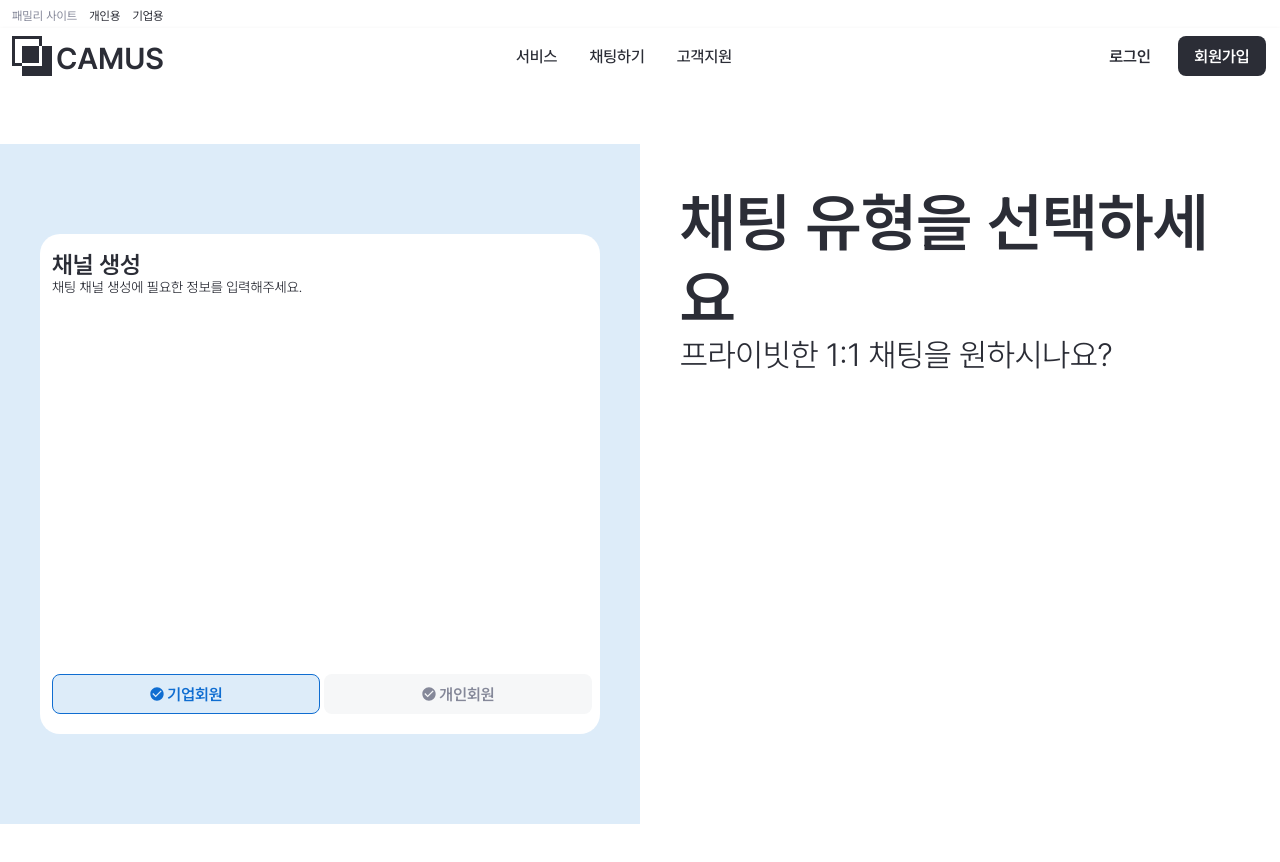
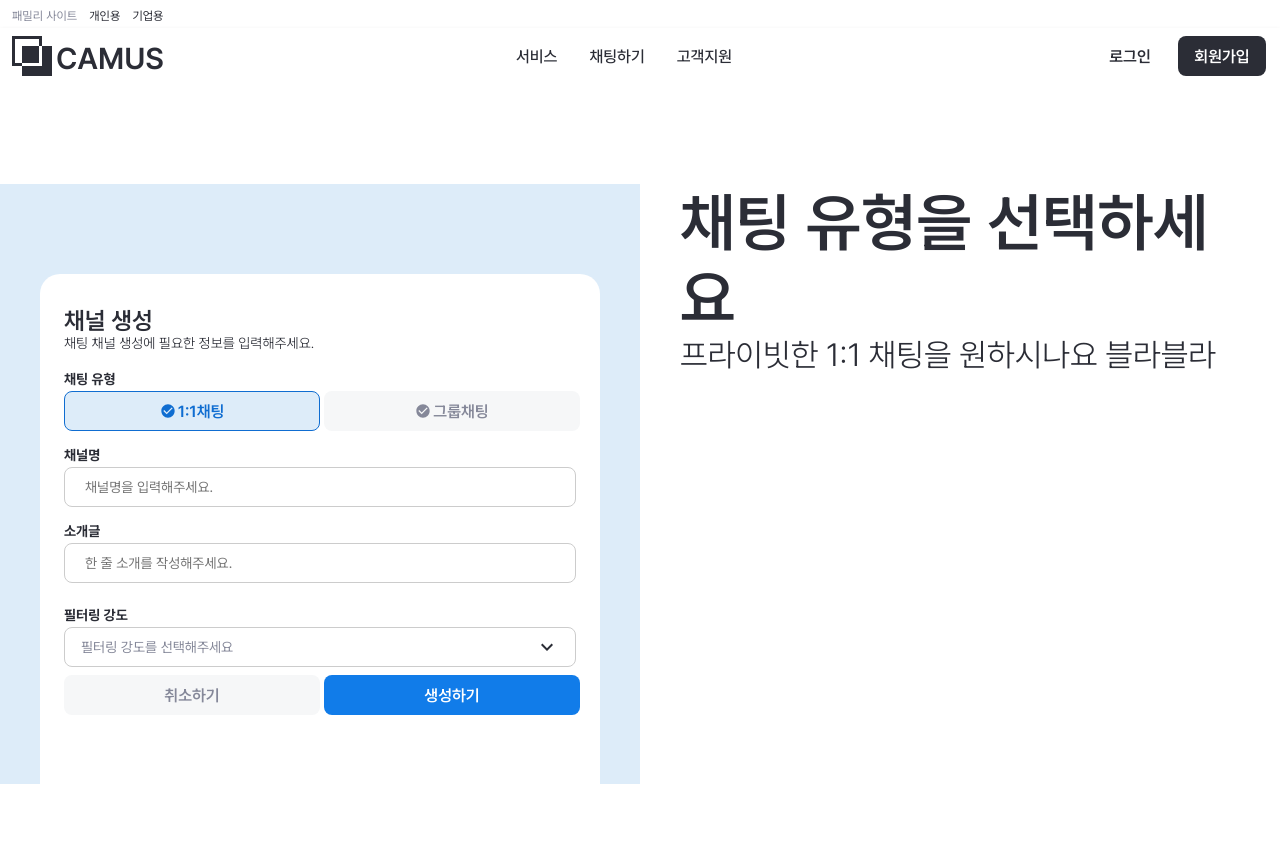
Before and after one commit to Camus-chat/frontend, a Next.js app in the folder frontend/: page /tutorial/channel in a window 1280 px wide. Shown: the top 862 px of the page. Built offline with nearby package versions, Linux system fonts and the light colour scheme.

Commit message:
feat(tutorial-page): 채널 튜토리얼 페이지 제작

```diff
--- /dev/null
+++ b/frontend/src/containers/tutorial/channel/ChannelInfo.tsx
@@ -0,0 +1,17 @@
+import styles from './index.module.scss';
+import Input from '@/components/Form/Input';
+
+const ChannelInfo = () => {
+  return (
+    <div className={styles.channelInfoWrapper}>
+      <Input name='채널명' type='text' placeholder='채널명을 입력해주세요.' />
+      <Input
+        name='소개글'
+        type='text'
+        placeholder='한 줄 소개를 작성해주세요.'
+      />
+    </div>
+  );
+};
+
+export default ChannelInfo;
--- /dev/null
+++ b/frontend/src/containers/tutorial/channel/CreateButton.tsx
@@ -0,0 +1,18 @@
+import styles from '@/containers/tutorial/channel/index.module.scss';
+
+import Button from '@/components/Button';
+
+const CreateButton = () => {
+  return (
+    <div className={styles.buttonWrapper}>
+      <Button size='large' color='lightgray'>
+        취소하기
+      </Button>
+      <Button size='large' color='blue'>
+        생성하기
+      </Button>
+    </div>
+  );
+};
+
+export default CreateButton;
--- /dev/null
+++ b/frontend/src/containers/tutorial/channel/SelectChatType.tsx
@@ -0,0 +1,53 @@
+'use client';
+
+import CheckCircleIcon from '@mui/icons-material/CheckCircle';
+import { useState } from 'react';
+
+import { PRIVATE, GROUP } from '@/containers/tutorial/constants';
+
+import styles from './index.module.scss';
+import Button from '@/components/Button';
+import FormWrapper from '@/components/Form/Wrapper';
+
+const SelectChatType = () => {
+  const [isPrivate, setIsPrivate] = useState<boolean>(PRIVATE);
+
+  const privateColor = isPrivate ? 'skyblue' : 'lightgray';
+  const groupColor = isPrivate ? 'lightgray' : 'skyblue';
+
+  const handleClick = (clickedValue: boolean) => {
+    setIsPrivate((prev) => {
+      if (prev !== clickedValue) {
+        return !prev;
+      }
+      return prev;
+    });
+  };
+
+  return (
+    <FormWrapper name='채팅 유형'>
+      <div className={styles.selectButtonWrapper}>
+        <Button
+          size='large'
+          color={privateColor}
+          onClick={() => handleClick(PRIVATE)}
+          outline={privateColor === 'skyblue'}
+        >
+          <CheckCircleIcon className={styles.icon} />
+          1:1채팅
+        </Button>
+        <Button
+          size='large'
+          color={groupColor}
+          onClick={() => handleClick(GROUP)}
+          outline={groupColor === 'skyblue'}
+        >
+          <CheckCircleIcon className={styles.icon} />
+          그룹채팅
+        </Button>
+      </div>
+    </FormWrapper>
+  );
+};
+
+export default SelectChatType;
--- /dev/null
+++ b/frontend/src/containers/tutorial/channel/index.module.scss
@@ -0,0 +1,68 @@
+@use '@/styles/variables' as *;
+
+@mixin grid {
+  display: grid;
+  gap: 4px;
+  grid-template-columns: 50% 50%;
+}
+
+.tutorialWrapper {
+  @include flex-center;
+  width: 100%;
+  height: 100%;
+}
+
+.textBox {
+  width: 50%;
+  height: 100%;
+  padding: 40px;
+}
+
+.blueBox {
+  background-color: $blue-100;
+  width: 50%;
+  height: 600px;
+  padding: 90px 40px 0;
+  overflow: scroll;
+  -ms-overflow-style: none;
+  &::-webkit-scrollbar {
+    display: none;
+  }
+}
+
+.createChannelBox {
+  @include flex-column;
+  height: 1200px;
+  border-radius: 20px 20px 0 0;
+  background-color: $white;
+  padding: 32px 24px;
+  div {
+    position: sticky;
+  }
+}
+
+.selectButtonWrapper {
+  @include grid;
+  width: 100%;
+  padding-top: 4px;
+
+  button {
+    @include flex-center;
+  }
+
+  .icon {
+    width: 16px;
+    margin-right: 2px;
+  }
+}
+
+.channelInfoWrapper {
+  input {
+    margin-bottom: 8px;
+  }
+}
+
+.buttonWrapper {
+  @include grid;
+  margin-top: 8px;
+}
--- a/frontend/src/containers/tutorial/channel/index.tsx
+++ b/frontend/src/containers/tutorial/channel/index.tsx
@@ -1,29 +1,36 @@
-import SelectButton from '@/containers/(account)/login/SelectButton';
+import ChannelInfo from '@/containers/tutorial/channel/ChannelInfo';
+import CreateButton from '@/containers/tutorial/channel/CreateButton';
+import styles from '@/containers/tutorial/channel/index.module.scss';
+import SelectChatType from '@/containers/tutorial/channel/SelectChatType';
 import {
   CHANNEL_CREATE,
   CHANNEL_DESCRIPTION,
+  FILTER_OPTION,
 } from '@/containers/tutorial/constants';
-import styles from '@/containers/tutorial/index.module.scss';
 
+import DropDown from '@/components/Form/DropDown';
 import InfoTextBox from '@/components/InfoTextBox';
 
 const Channel = () => {
-  /* TODO
-      - 애니메이션 : keyframe 사용해서 애니메이션 추가하기
-      - 페이드 인 에니메이션 추가됨에 따라 우측의 description 문구 변경 (constants로 관리하기)
-      - selectButton 공컴으로 빼기
-
-    */
   return (
     <div className={styles.tutorialWrapper}>
       <div className={styles.blueBox}>
-        <div className={styles.contentBox}>
+        <div className={styles.createChannelBox}>
           <InfoTextBox
             size='small'
             title={CHANNEL_CREATE.title}
             content={CHANNEL_CREATE.content}
           />
-          <SelectButton />
+          <div>
+            <SelectChatType />
+          </div>
+          <div>
+            <ChannelInfo />
+          </div>
+          <div>
+            <DropDown name='필터링 강도' options={FILTER_OPTION} />
+            <CreateButton />
+          </div>
         </div>
       </div>
       <div className={styles.textBox}>
--- a/frontend/src/containers/tutorial/constants.ts
+++ b/frontend/src/containers/tutorial/constants.ts
@@ -12,7 +12,15 @@ export const FILTER_DESCRIPTION = {
 export const CHANNEL_DESCRIPTION = [
   {
     title: '채팅 유형을 선택하세요',
-    content: '프라이빗한 1:1 채팅을 원하시나요?',
+    content: '프라이빗한 1:1 채팅을 원하시나요 블라블라',
+  },
+  {
+    title: '채팅 정보를 입력하세요',
+    content: '채널명과 소개글을 입력하여 어쩌고 저쩌고',
+  },
+  {
+    title: '필터링 강도를 설정하세요',
+    content: '필터링 강도를 설정하고 생성하기 버튼을 눌러주세요',
   },
 ];
 
@@ -20,3 +28,6 @@ export const CHANNEL_CREATE = {
   title: '채널 생성',
   content: '채팅 채널 생성에 필요한 정보를 입력해주세요.',
 };
+
+export const PRIVATE = true;
+export const GROUP = false;
--- a/frontend/src/containers/tutorial/index.module.scss
+++ b/frontend/src/containers/tutorial/index.module.scss
@@ -6,35 +6,3 @@
   padding-top: 60px;
   padding-bottom: 60px;
 }
-
-.tutorialWrapper {
-  @include flex-center;
-  width: 100%;
-  height: 100%;
-}
-
-.textBox {
-  width: 50%;
-  height: 100%;
-  padding: 40px;
-}
-
-.blueBox {
-  background-color: $blue-100;
-  width: 50%;
-  height: 100%;
-  padding: 90px 40px;
-}
-
-.contentBox {
-  @include flex-column;
-  justify-content: space-between;
-  height: 100%;
-  border-radius: 20px;
-  background-color: $white;
-  padding: 16px 12px;
-
-  .chatBox {
-    @include flex-column-center;
-  }
-}
```
